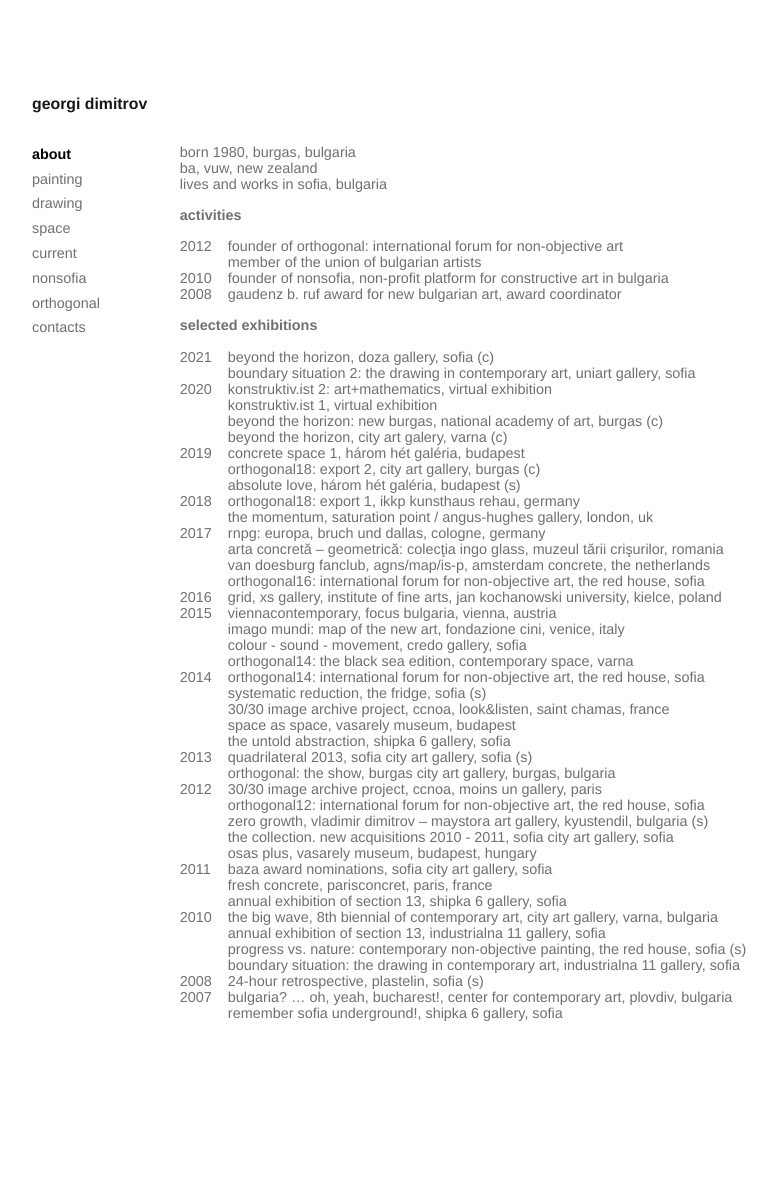
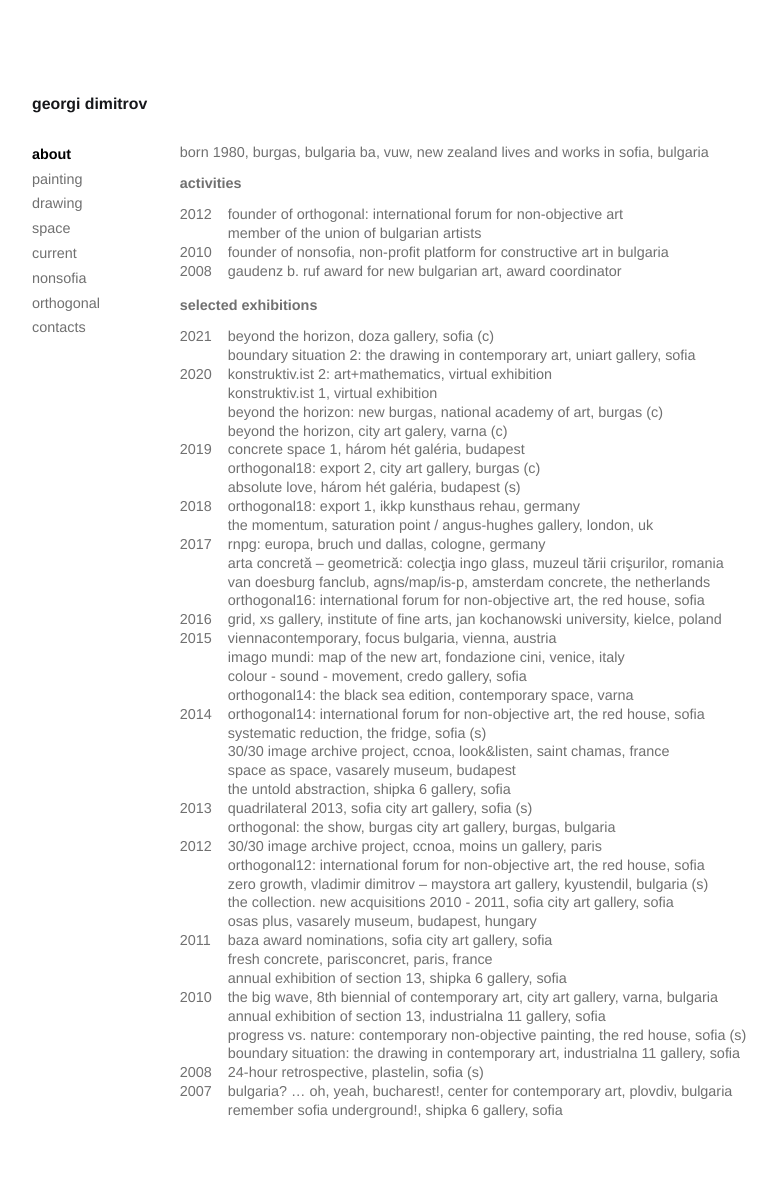
Before and after one commit to javze/larypsed, a Jekyll site: the page built from about.markdown, in a window 1280 px wide. Shown: the whole page, without its empty margins (48-825 px from the left). Built offline with Jekyll 4.4.1, drawn with Linux system fonts in a browser that asks for light colours; before the commit the page ends 1101 px from its top, so only the background shows below that.

Commit message:
fix year layout flexbox

```diff
--- a/_includes/yearlist.html
+++ b/_includes/yearlist.liquid
@@ -1,7 +1,7 @@
 {% assign last_year = "" %}
 {% for item in include.list %}
   {% if item.year == last_year %}
-    {% assign display_year = "" %}
+    {% assign display_year = "&nbsp;" %}
   {% else %}
     {% assign display_year = item.year %}
   {% endif %}
--- a/_sass/_main.scss
+++ b/_sass/_main.scss
@@ -211,8 +211,13 @@ figcaption {
     display: flex;
 }
 .year {
+    flex-shrink: 0;
     width: 3rem;
 }
+.descr {
+    margin-bottom: 0.2em;
+}
+
 *::-webkit-scrollbar {
   width: 0;
 }
--- a/about.markdown
+++ b/about.markdown
@@ -7,8 +7,7 @@ ba, vuw, new zealand
 lives and works in sofia, bulgaria
 
 # activities
-{% assign last_year = "" %}
-{% include yearlist.html list=site.data.about.activities %}
+{% include yearlist.liquid list=site.data.about.activities %}
 
 # selected exhibitions
-{% include yearlist.html list=site.data.about.exhibitions %}
+{% include yearlist.liquid list=site.data.about.exhibitions %}
```
